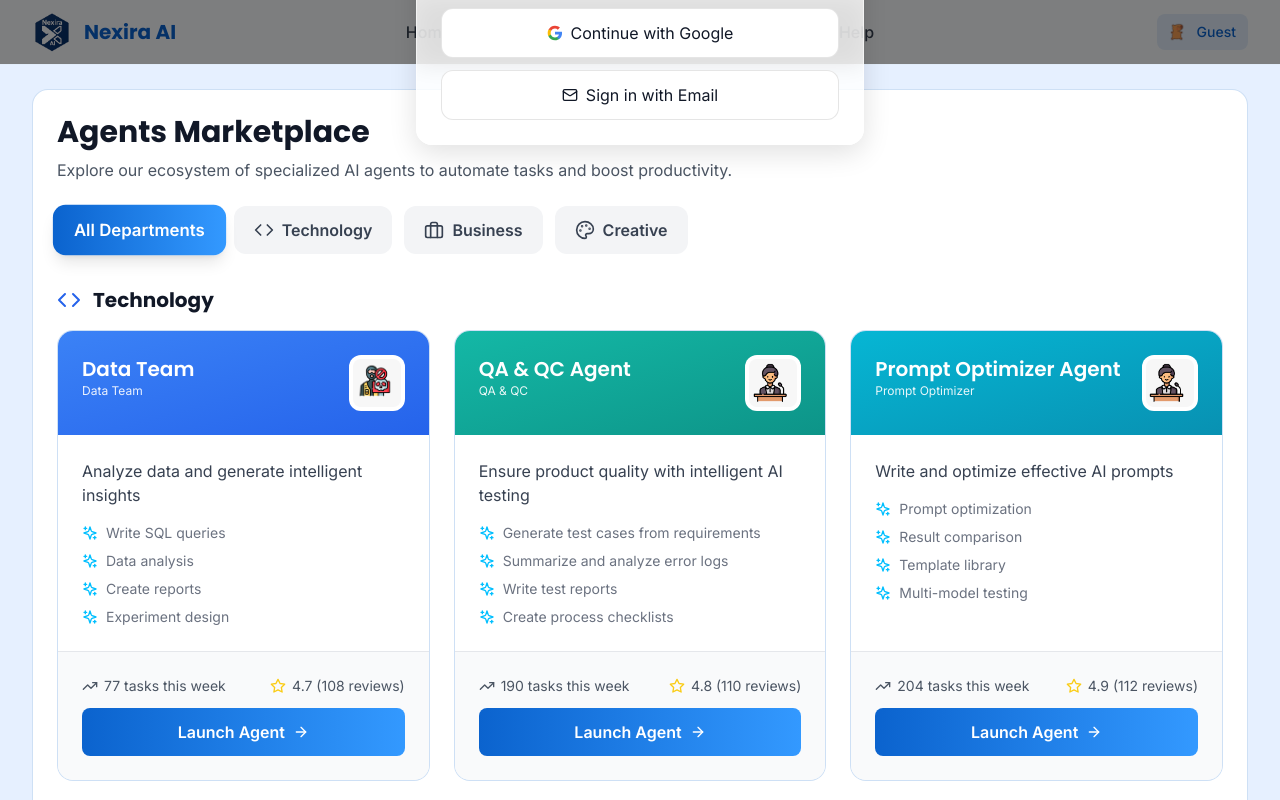
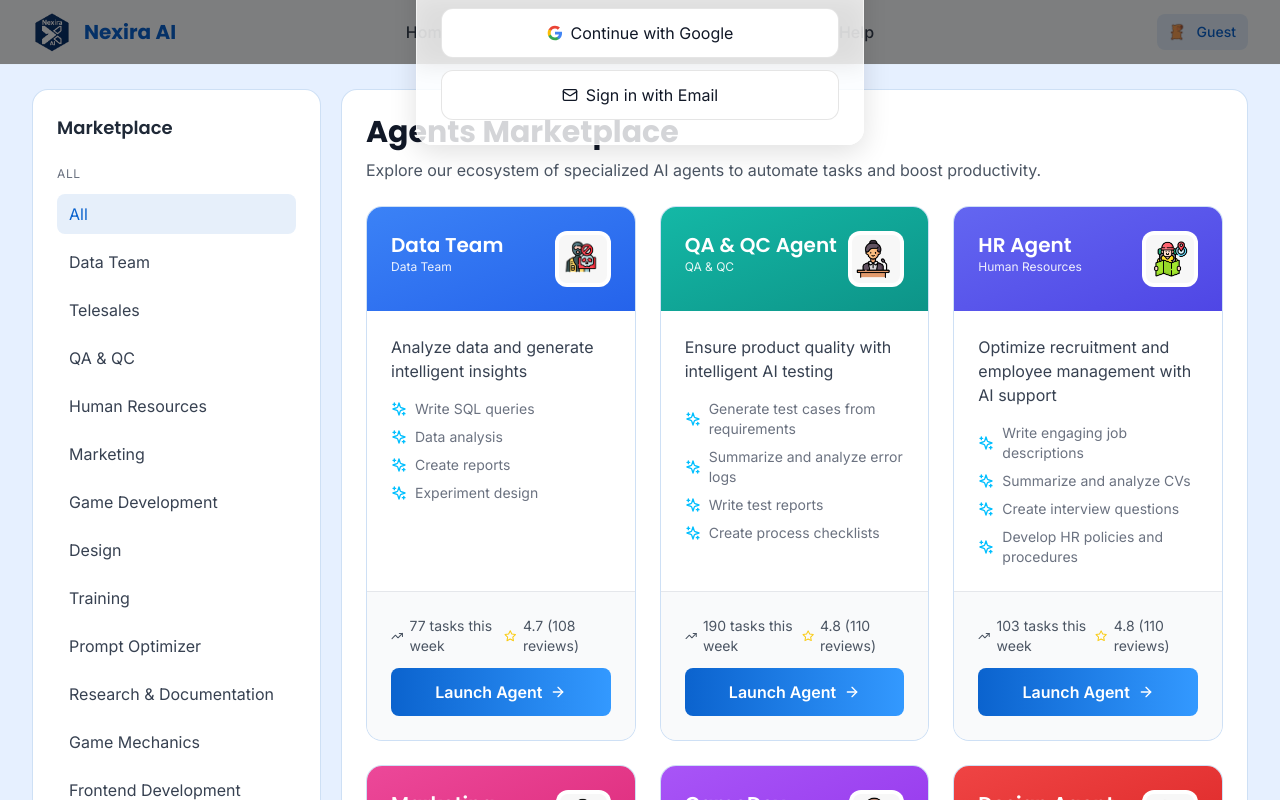
Before and after one commit to tridungduong16/nexira-copilot-ui, a React (Vite) app: page /marketplace in a window 1280 px wide. Shown: the top 800 px of the page. Built offline with nearby package versions, Linux system fonts and the light colour scheme; no server answers.

Commit message:
Updated AgentsPage.tsx

```diff
--- a/src/components/AgentsPage.tsx
+++ b/src/components/AgentsPage.tsx
@@ -1,12 +1,11 @@
 import React, { useState } from 'react';
 import {
+  Search,
+  Filter,
   ArrowRight,
   Sparkles,
   TrendingUp,
-  Star,
-  Briefcase,
-  Code as CodeIcon,
-  Palette as PaletteIcon
+  Star
 } from 'lucide-react';
 import { useLanguage } from '../contexts/LanguageContext';
 import { agentData } from '../data/agentData';
@@ -17,7 +16,8 @@
 }
 
 const AgentsPage: React.FC<AgentsPageProps> = ({ onAgentSelect }) => {
-  const [activeDepartment, setActiveDepartment] = useState<'all' | 'technology' | 'business' | 'creative'>('all');
+  const [filter, setFilter] = useState('all');
+  const [searchTerm, setSearchTerm] = useState('');
   const [isNavigating, setIsNavigating] = useState(false);
   const { t, language } = useLanguage();
   const { resolvedTheme } = useTheme();
@@ -34,35 +34,80 @@
     };
   });
 
-  const departments = [
-    { id: 'all' as const, name: 'All Departments', icon: null },
-    { id: 'technology' as const, name: 'Technology', icon: CodeIcon },
-    { id: 'business' as const, name: 'Business', icon: Briefcase },
-    { id: 'creative' as const, name: 'Creative', icon: PaletteIcon },
-  ];
+  const categories = React.useMemo(() => [
+    { id: 'all', name: t('categories.all') },
+    { id: 'dataTeam', name: t('categories.dataTeam') },
+    { id: 'telesales', name: t('categories.telesales') },
+    { id: 'qaQc', name: t('categories.qaQc') },
+    { id: 'humanResources', name: t('categories.humanResources') },
+    { id: 'marketing', name: t('categories.marketing') },
+    { id: 'gameDevelopment', name: t('categories.gameDevelopment') },
+    { id: 'design', name: t('categories.design') },
+    { id: 'training', name: t('categories.training') },
+    { id: 'promptOptimizer', name: t('categories.promptOptimizer') },
+    { id: 'researchDocumentation', name: t('categories.researchDocumentation') },
+    { id: 'gameMechanics', name: t('categories.gameMechanics') },
+    { id: 'frontendDev', name: t('categories.frontendDev') },
+    { id: 'financeAccounting', name: t('categories.financeAccounting') },
+    { id: 'employeeTraining', name: t('categories.employeeTraining') },
+    { id: 'complianceLegal', name: t('categories.complianceLegal') },
+  ], [language, t]);
 
   const filteredAgents = agents.filter(agent => {
-    if (activeDepartment === 'all') return true;
-    return agent.department === activeDepartment;
+    const agentCategoryId = agent.categoryKey.split('.')[1];
+    const matchesFilter = filter === 'all' || agentCategoryId === filter;
+    const matchesSearch = agent.name.toLowerCase().includes(searchTerm.toLowerCase()) ||
+                          agent.description.toLowerCase().includes(searchTerm.toLowerCase());
+    return matchesFilter && matchesSearch;
   });
 
-  const groupedAgents = React.useMemo(() => {
-    const groups: Record<string, typeof agents> = {
-      technology: [],
-      business: [],
-      creative: [],
-    };
+  return (
+    <div className="min-h-screen">
+      <div className="mx-auto px-4 sm:px-6 lg:px-8 py-6">
+        <div className="grid grid-cols-12 gap-5">
+          {/* Sidebar */}
+          <aside className={`col-span-12 lg:col-span-3 rounded-2xl p-6 border ${resolvedTheme === 'dark' ? 'bg-[#0B63CE]/10 border-[#0B63CE]/30 text-gray-200' : 'bg-white text-gray-800 border-[#0B63CE]/20'}`}>
+            <div className="flex items-center justify-between mb-6">
+              <h2 className="text-lg font-semibold">{t('header.marketplace')}</h2>
+            </div>
+            <div className="space-y-6">
+              <div>
+                <div className={`text-xs uppercase tracking-wider mb-3 ${resolvedTheme === 'dark' ? 'text-gray-400' : 'text-gray-500'}`}>{t('categories.all')}</div>
+                <ul className="space-y-2">
+                  {categories.map((cat) => (
+                    <li key={cat.id}>
+                      <button
+                        onClick={() => setFilter(cat.id)}
+                        className={`w-full text-left px-3 py-2 rounded-lg transition-colors ${
+                          resolvedTheme === 'dark'
+                            ? (filter === cat.id ? 'text-white' : 'text-gray-300 hover:bg-[#0B63CE]/20')
+                            : (filter === cat.id ? 'bg-[#0B63CE]/10 text-[#0B63CE]' : 'text-gray-700 hover:bg-gray-100')
+                        }`}
+                        style={filter === cat.id && resolvedTheme === 'dark' ? { background: 'rgba(11, 99, 206, 0.2)' } : undefined}
+                      >
+                        {cat.name}
+                      </button>
+                    </li>
+                  ))}
+                </ul>
+              </div>
+            </div>
+            <div className={`mt-8 text-xs ${resolvedTheme === 'dark' ? 'text-gray-500' : 'text-gray-500'}`}>
+              © Nexira AI
+            </div>
+          </aside>
 
-    filteredAgents.forEach(agent => {
-      if (agent.department && groups[agent.department]) {
-        groups[agent.department].push(agent);
-      }
-    });
+          {/* Main Content */}
+          <main className="col-span-12 lg:col-span-9 space-y-5">
+            {/* Content panel */}
+            <div className={`rounded-2xl p-6 border ${resolvedTheme === 'dark' ? 'bg-[#0B63CE]/10 border-[#0B63CE]/30' : 'bg-white border-[#0B63CE]/20'}`}>
+              <div className="mb-6">
+                <h1 className={`text-2xl md:text-3xl font-bold ${resolvedTheme === 'dark' ? 'text-white' : 'text-gray-900'}`}>{t('agentsMarketplace')}</h1>
+                <p className={`${resolvedTheme === 'dark' ? 'text-gray-400' : 'text-gray-600'} mt-2`}>{t('agentsMarketplaceSubtitle')}</p>
+              </div>
 
-    return groups;
-  }, [filteredAgents]);
-
-  const renderAgentCard = (agent: typeof agents[0]) => {
+              <div className="grid grid-cols-1 md:grid-cols-2 lg:grid-cols-2 xl:grid-cols-3 gap-6">
+                {filteredAgents.map((agent, index) => {
                   const Icon = agent.icon;
                   return (
                     <div
@@ -126,93 +171,10 @@
                       </div>
                     </div>
                   );
-  };
-
-  return (
-    <div className="min-h-screen">
-      <div className="mx-auto px-4 sm:px-6 lg:px-8 py-6">
-        <div className={`rounded-2xl p-6 border mb-6 ${resolvedTheme === 'dark' ? 'bg-[#0B63CE]/10 border-[#0B63CE]/30' : 'bg-white border-[#0B63CE]/20'}`}>
-          <div className="mb-6">
-            <h1 className={`text-2xl md:text-3xl font-bold ${resolvedTheme === 'dark' ? 'text-white' : 'text-gray-900'}`}>{t('agentsMarketplace')}</h1>
-            <p className={`${resolvedTheme === 'dark' ? 'text-gray-400' : 'text-gray-600'} mt-2`}>{t('agentsMarketplaceSubtitle')}</p>
-          </div>
-
-          {/* Department Tabs */}
-          <div className="flex flex-wrap gap-3 mb-8">
-            {departments.map((dept) => {
-              const DeptIcon = dept.icon;
-              return (
-                <button
-                  key={dept.id}
-                  onClick={() => setActiveDepartment(dept.id)}
-                  className={`flex items-center gap-2 px-5 py-3 rounded-xl font-semibold transition-all duration-200 ${
-                    activeDepartment === dept.id
-                      ? 'text-white shadow-lg scale-105'
-                      : resolvedTheme === 'dark'
-                      ? 'bg-white/10 text-gray-300 hover:bg-white/20'
-                      : 'bg-gray-100 text-gray-700 hover:bg-gray-200'
-                  }`}
-                  style={
-                    activeDepartment === dept.id
-                      ? { background: 'linear-gradient(90deg, #0B63CE, #3399FF)' }
-                      : undefined
-                  }
-                >
-                  {DeptIcon && <DeptIcon className="w-5 h-5" />}
-                  <span>{dept.name}</span>
-                </button>
-              );
                 })}
               </div>
-
-          {/* Show all agents if "All Departments" is selected */}
-          {activeDepartment === 'all' ? (
-            <div className="space-y-10">
-              {/* Technology Department */}
-              {groupedAgents.technology.length > 0 && (
-                <div>
-                  <div className="flex items-center gap-3 mb-4">
-                    <CodeIcon className={`w-6 h-6 ${resolvedTheme === 'dark' ? 'text-blue-400' : 'text-blue-600'}`} />
-                    <h2 className={`text-xl font-bold ${resolvedTheme === 'dark' ? 'text-white' : 'text-gray-900'}`}>Technology</h2>
             </div>
-                  <div className="grid grid-cols-1 md:grid-cols-2 lg:grid-cols-3 gap-6">
-                    {groupedAgents.technology.map(agent => renderAgentCard(agent))}
-                  </div>
-                </div>
-              )}
-
-              {/* Business Department */}
-              {groupedAgents.business.length > 0 && (
-                <div>
-                  <div className="flex items-center gap-3 mb-4">
-                    <Briefcase className={`w-6 h-6 ${resolvedTheme === 'dark' ? 'text-green-400' : 'text-green-600'}`} />
-                    <h2 className={`text-xl font-bold ${resolvedTheme === 'dark' ? 'text-white' : 'text-gray-900'}`}>Business</h2>
-                  </div>
-                  <div className="grid grid-cols-1 md:grid-cols-2 lg:grid-cols-3 gap-6">
-                    {groupedAgents.business.map(agent => renderAgentCard(agent))}
-                  </div>
-                </div>
-              )}
-
-              {/* Creative Department */}
-              {groupedAgents.creative.length > 0 && (
-                <div>
-                  <div className="flex items-center gap-3 mb-4">
-                    <PaletteIcon className={`w-6 h-6 ${resolvedTheme === 'dark' ? 'text-purple-400' : 'text-purple-600'}`} />
-                    <h2 className={`text-xl font-bold ${resolvedTheme === 'dark' ? 'text-white' : 'text-gray-900'}`}>Creative</h2>
-                  </div>
-                  <div className="grid grid-cols-1 md:grid-cols-2 lg:grid-cols-3 gap-6">
-                    {groupedAgents.creative.map(agent => renderAgentCard(agent))}
-                  </div>
-                </div>
-              )}
-            </div>
-          ) : (
-            /* Show only selected department */
-            <div className="grid grid-cols-1 md:grid-cols-2 lg:grid-cols-3 gap-6">
-              {filteredAgents.map(agent => renderAgentCard(agent))}
-            </div>
-          )}
+          </main>
         </div>
       </div>
     </div>
```
Lines whose indentation alone changed are shown as unchanged.
